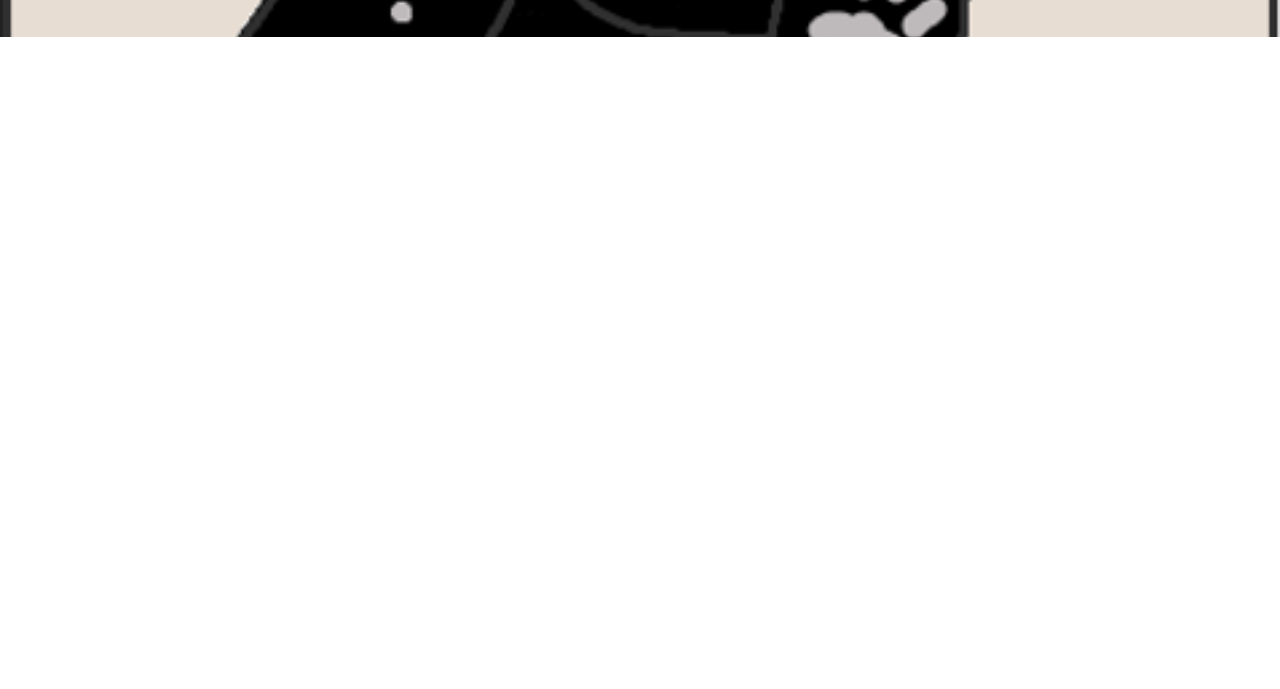
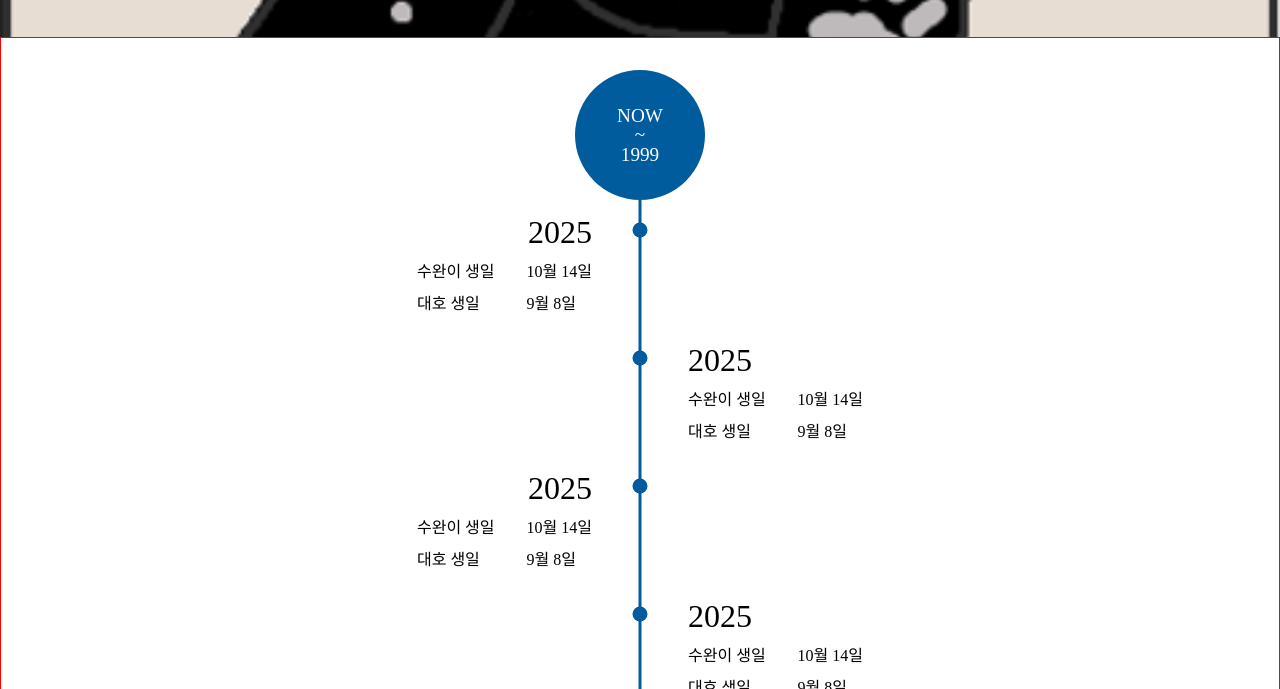
Before and after one commit to SWan9710/soosystem, a React (Create React App) app: page /about/history in a window 1280 px wide. Shown: the part 263-952 px from the top of the page. Built offline with nearby package versions, Linux system fonts and the light colour scheme.

Commit message:
:white_check_mark: add 회사 연혁 부분 왼쪽 오른쪽 보일 부분 완료

```diff
--- /dev/null
+++ b/src/components/LeftHistoryDescription.jsx
@@ -0,0 +1,27 @@
+import React from "react";
+
+import "../styles/components/LeftHistoryDescription.css";
+
+const LeftHistoryDescription = ({ title_year, month, description }) => {
+  return (
+    <div className="left-container">
+      <span id="left-dot"></span>
+      <h3 id="left-container-title">{title_year}</h3>
+
+      <div className="left-container-wrap">
+        <div className="left-container-box">
+          {description.map((desc, index) => (
+            <p key={index}>{desc}</p>
+          ))}
+        </div>
+        <div className="left-container-box">
+          {month.map((mth, index) => (
+            <h4 key={index}>{mth}</h4>
+          ))}
+        </div>
+      </div>
+    </div>
+  );
+};
+
+export default LeftHistoryDescription;
--- /dev/null
+++ b/src/components/RightHistoryDescription.jsx
@@ -0,0 +1,26 @@
+import React from "react";
+import "../styles/components/RightHistoryDescription.css";
+
+const RightHistoryDescription = ({ title_year, description, month }) => {
+  return (
+    <div className="right-container">
+      <span id="right-dot"></span>
+      <h3 id="right-container-title">{title_year}</h3>
+
+      <div className="right-container-wrap">
+        <div className="right-container-box">
+          {description.map((desc, index) => (
+            <p key={index}>{desc}</p>
+          ))}
+        </div>
+        <div className="right-container-box">
+          {month.map((mth, index) => (
+            <h4 key={index}>{mth}</h4>
+          ))}
+        </div>
+      </div>
+    </div>
+  );
+};
+
+export default RightHistoryDescription;
--- a/src/index.js
+++ b/src/index.js
@@ -1,15 +1,11 @@
-import React from 'react';
-import ReactDOM from 'react-dom/client';
-import './index.css';
-import App from './App';
-import reportWebVitals from './reportWebVitals';
+import React from "react";
+import ReactDOM from "react-dom/client";
+import "./index.css";
+import App from "./App";
+import reportWebVitals from "./reportWebVitals";
 
-const root = ReactDOM.createRoot(document.getElementById('root'));
-root.render(
-  <React.StrictMode>
-    <App />
-  </React.StrictMode>
-);
+const root = ReactDOM.createRoot(document.getElementById("root"));
+root.render(<App />);
 
 // If you want to start measuring performance in your app, pass a function
 // to log results (for example: reportWebVitals(console.log))
--- a/src/pages/AboutHistory.jsx
+++ b/src/pages/AboutHistory.jsx
@@ -1,27 +1,212 @@
-import React, { useEffect } from "react";
+import React, { useRef, useEffect, useState } from "react";
 import Header from "../components/Header";
 import BackgroundImage from "../components/BackgroundImage";
 import aboutImage from "../assets/고양이2.png";
+import useScrollTo from "../hooks/useScrollTo";
+import LeftHistoryDescription from "../components/LeftHistoryDescription";
+import RightHistoryDescription from "./../components/RightHistoryDescription";
+import "../styles/pages/AboutHistory.css";
 
-import "../styles/pages/AboutHistory.css";
 const AboutHistory = () => {
   const Title = "SOOSYSTEM";
+  useScrollTo(200, 100);
+
+  const MONTH_LIST = ["10월 14일", "9월 8일"];
+  const DESCRIPTION_LIST = ["수완이 생일", "대호 생일"];
+
+  // 관찰할 ref 배열로 생성
+  const refs = [
+    useRef(null),
+    useRef(null),
+    useRef(null),
+    useRef(null),
+    useRef(null),
+    useRef(null),
+    useRef(null),
+    useRef(null),
+    useRef(null),
+    useRef(null),
+    useRef(null),
+    useRef(null),
+  ];
+
+  // 클래스네임 변경시킬 부분 순서
+  const [visibleItems, setVisibleItems] = useState(
+    Array(refs.length).fill(false)
+  );
 
   useEffect(() => {
-    const timer = setTimeout(() => {
-      window.scrollTo({
-        top: 300,
-        behavior: "smooth",
+    // 옵저버 생성
+    const observer = new IntersectionObserver((entries) => {
+      entries.forEach((entry) => {
+        const index = refs.findIndex((ref) => ref.current === entry.target); // 순번에 맞는 옵저버 선택
+
+        // 해당 옵저버가 화면에 보인 경우
+        if (entry.isIntersecting) {
+          setVisibleItems((prev) => {
+            const newVisibleItems = [...prev];
+            if (!newVisibleItems[index]) {
+              newVisibleItems[index] = true; // 해당 인덱스의 가시성을 true로 설정
+            }
+            return newVisibleItems; // 항상 새 배열을 반환
+          });
+        }
       });
-    }, 100);
+    });
 
-    return () => clearTimeout(timer);
+    // 각 ref를 관찰
+    refs.forEach((ref) => {
+      if (ref.current) {
+        observer.observe(ref.current);
+      }
+    });
+
+    // 클린업 함수로 관찰 해제
+    return () => {
+      refs.forEach((ref) => {
+        if (ref.current) {
+          observer.unobserve(ref.current);
+        }
+      });
+    };
+
+    // 의존성 배열 빈배열로 해서 한번만 실행되게 하기
   }, []);
 
   return (
     <div className="about">
       <Header />
       <BackgroundImage image={aboutImage} title={Title} />
+      <div className="about-history-section">
+        <div className="history-line-circle">
+          <p>NOW</p>
+          <p>~</p>
+          <p>1999</p>
+        </div>
+        <div id="line"></div>
+
+        {/* 각 히스토리 아이템을 개별적으로 정의 */}
+        <div
+          ref={refs[0]}
+          className={`history-item ${visibleItems[0] ? "animate" : ""}`}
+        >
+          <LeftHistoryDescription
+            title_year={2025}
+            month={MONTH_LIST}
+            description={DESCRIPTION_LIST} // 첫 번째 설명
+          />
+        </div>
+        <div
+          ref={refs[1]}
+          className={`history-item ${visibleItems[1] ? "animate" : ""}`}
+        >
+          <RightHistoryDescription
+            title_year={2025}
+            month={MONTH_LIST}
+            description={DESCRIPTION_LIST} // 두 번째 설명
+          />
+        </div>
+        <div
+          ref={refs[2]}
+          className={`history-item ${visibleItems[2] ? "animate" : ""}`}
+        >
+          <LeftHistoryDescription
+            title_year={2025}
+            month={MONTH_LIST}
+            description={DESCRIPTION_LIST} // 커스터마이즈된 설명
+          />
+        </div>
+        <div
+          ref={refs[3]}
+          className={`history-item ${visibleItems[3] ? "animate" : ""}`}
+        >
+          <RightHistoryDescription
+            title_year={2025}
+            month={MONTH_LIST}
+            description={DESCRIPTION_LIST} // 커스터마이즈된 설명
+          />
+        </div>
+        <div
+          ref={refs[4]}
+          className={`history-item ${visibleItems[4] ? "animate" : ""}`}
+        >
+          <LeftHistoryDescription
+            title_year={2025}
+            month={MONTH_LIST}
+            description={DESCRIPTION_LIST} // 커스터마이즈된 설명
+          />
+        </div>
+        <div
+          ref={refs[5]}
+          className={`history-item ${visibleItems[5] ? "animate" : ""}`}
+        >
+          <RightHistoryDescription
+            title_year={2025}
+            month={MONTH_LIST}
+            description={DESCRIPTION_LIST} // 커스터마이즈된 설명
+          />
+        </div>
+        <div
+          ref={refs[6]}
+          className={`history-item ${visibleItems[6] ? "animate" : ""}`}
+        >
+          <LeftHistoryDescription
+            title_year={2025}
+            month={MONTH_LIST}
+            description={DESCRIPTION_LIST} // 커스터마이즈된 설명
+          />
+        </div>
+        <div
+          ref={refs[7]}
+          className={`history-item ${visibleItems[7] ? "animate" : ""}`}
+        >
+          <RightHistoryDescription
+            title_year={2025}
+            month={MONTH_LIST}
+            description={DESCRIPTION_LIST} // 커스터마이즈된 설명
+          />
+        </div>
+        <div
+          ref={refs[8]}
+          className={`history-item ${visibleItems[8] ? "animate" : ""}`}
+        >
+          <LeftHistoryDescription
+            title_year={2025}
+            month={MONTH_LIST}
+            description={DESCRIPTION_LIST} // 커스터마이즈된 설명
+          />
+        </div>
+        <div
+          ref={refs[9]}
+          className={`history-item ${visibleItems[9] ? "animate" : ""}`}
+        >
+          <RightHistoryDescription
+            title_year={2025}
+            month={MONTH_LIST}
+            description={DESCRIPTION_LIST} // 커스터마이즈된 설명
+          />
+        </div>
+        <div
+          ref={refs[10]}
+          className={`history-item ${visibleItems[10] ? "animate" : ""}`}
+        >
+          <LeftHistoryDescription
+            title_year={2025}
+            month={MONTH_LIST}
+            description={DESCRIPTION_LIST} // 커스터마이즈된 설명
+          />
+        </div>
+        <div
+          ref={refs[11]}
+          className={`history-item ${visibleItems[11] ? "animate" : ""}`}
+        >
+          <RightHistoryDescription
+            title_year={2025}
+            month={MONTH_LIST}
+            description={DESCRIPTION_LIST} // 커스터마이즈된 설명
+          />
+        </div>
+      </div>
     </div>
   );
 };
--- /dev/null
+++ b/src/styles/components/LeftHistoryDescription.css
@@ -0,0 +1,43 @@
+.left-container {
+  position: relative;
+
+  width: 50%;
+  padding-top: 1em;
+  padding-right: 3em;
+}
+
+#left-container-title {
+  font-size: 2em;
+  text-align: end;
+  margin-bottom: 1rem;
+}
+
+#left-dot {
+  display: inline-block;
+  width: 15px;
+  height: 15px;
+  background-color: #005c9d;
+  border-radius: 50%;
+  position: absolute;
+  right: 0;
+  top: 0;
+  transform: translate(50%, 150%);
+}
+
+.left-container-box {
+  display: flex;
+  flex-direction: column;
+  padding-left: 2em;
+}
+
+.left-container-box > p {
+  margin-bottom: 1em;
+}
+.left-container-box > h4 {
+  margin-bottom: 1em;
+}
+
+.left-container-wrap {
+  display: flex;
+  justify-content: end;
+}
--- /dev/null
+++ b/src/styles/components/RightHistoryDescription.css
@@ -0,0 +1,43 @@
+.right-container {
+  justify-self: end;
+  position: relative;
+  width: 50%;
+  padding-top: 1em;
+  padding-left: 3em;
+}
+
+#right-container-title {
+  font-size: 2em;
+  text-align: start;
+  margin-bottom: 1rem;
+}
+
+#right-dot {
+  display: inline-block;
+  width: 15px;
+  height: 15px;
+  background-color: #005c9d;
+  border-radius: 50%;
+  position: absolute;
+  left: 0;
+  top: 0;
+  transform: translate(-50%, 150%);
+}
+
+.right-container-box {
+  display: flex;
+  flex-direction: column;
+  padding-right: 2em;
+}
+
+.right-container-box > p {
+  margin-bottom: 1em;
+}
+.right-container-box > h4 {
+  margin-bottom: 1em;
+}
+
+.right-container-wrap {
+  display: flex;
+  justify-content: start;
+}
--- a/src/styles/pages/AboutHistory.css
+++ b/src/styles/pages/AboutHistory.css
@@ -1,3 +1,48 @@
 .about {
-  height: 300vh;
+  height: 150vh;
 }
+
+.about-history-section {
+  border: 1px solid red;
+  height: 100vh;
+}
+
+.history-line-circle {
+  width: 130px;
+  height: 130px;
+  background-color: #005c9d;
+  margin: 2rem auto 0;
+  border-radius: 50%;
+  border: none;
+  display: flex;
+  flex-direction: column;
+  justify-content: center;
+  align-items: center;
+  z-index: 10;
+}
+
+.history-line-circle > p {
+  color: white;
+  font-size: 1.2em;
+}
+
+#line {
+  display: inline-block;
+  width: 3px;
+  height: 100%;
+  background-color: #005c9d;
+  position: absolute;
+  left: 50%;
+  transform: translateX(-50%);
+}
+
+.history-item {
+  opacity: 0;
+  transform: translateY(20px);
+  transition: opacity 0.5s ease, transform 0.5s ease;
+}
+
+.history-item.animate {
+  opacity: 1;
+  transform: translateY(0);
+}
```
